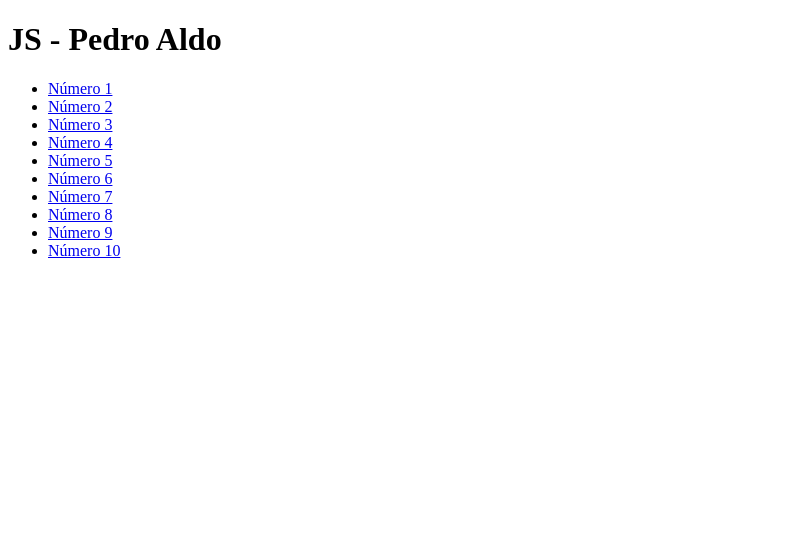
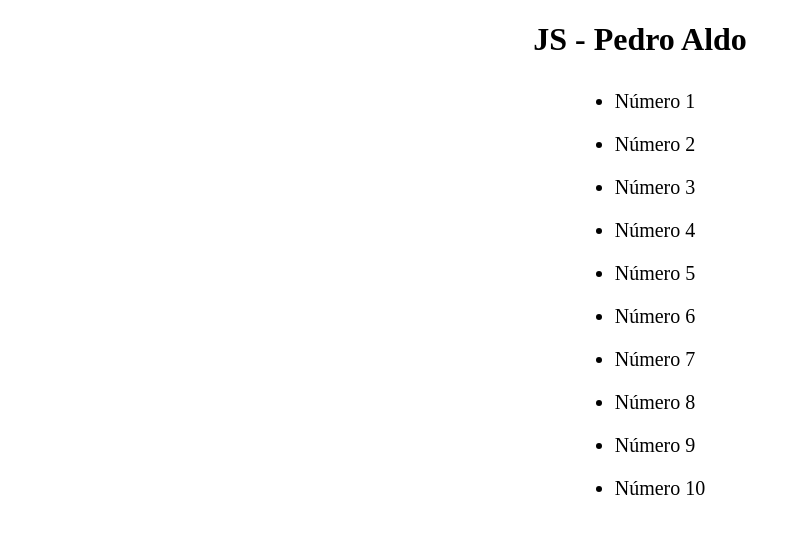
Before and after one commit to PedroAldo/JsTeste, a plain HTML site: page index.html in a window 1280 px wide. Shown: the whole page, without its empty margins (0-800 px from the left). Drawn offline with Linux system fonts and the light colour scheme.

Commit message:
Adiciona style na home

```diff
--- a/index.html
+++ b/index.html
@@ -5,6 +5,27 @@
     <meta http-equiv="X-UA-Compatible" content="IE=edge" />
     <meta name="viewport" content="width=device-width, initial-scale=1.0" />
     <title>Home</title>
+    <style>
+        h1 {
+            text-align: center;
+        }
+        ul {
+            display: grid;
+            justify-content: center;
+        }
+        li {
+            font-size: 20px;
+            margin: 10px 0;
+            color: #000000;
+        }
+        a {
+            text-decoration: none;
+            color: #000000;
+        }
+        a:hover {
+            color: #aeaeae;
+        }
+    </style>
 </head>
 <body>
         <h1>JS - Pedro Aldo</h1>
```
